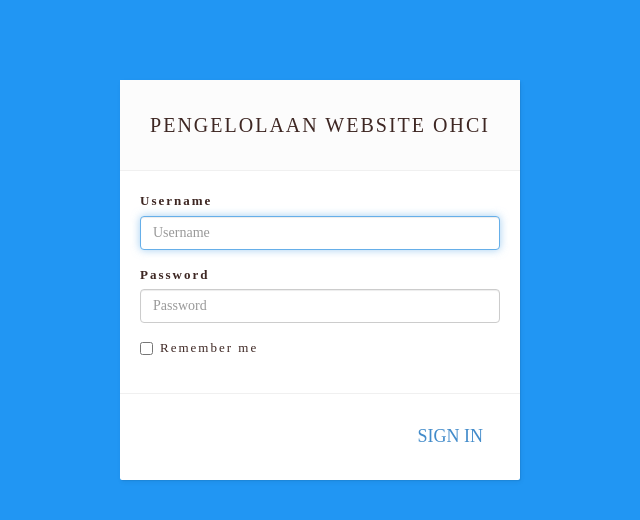
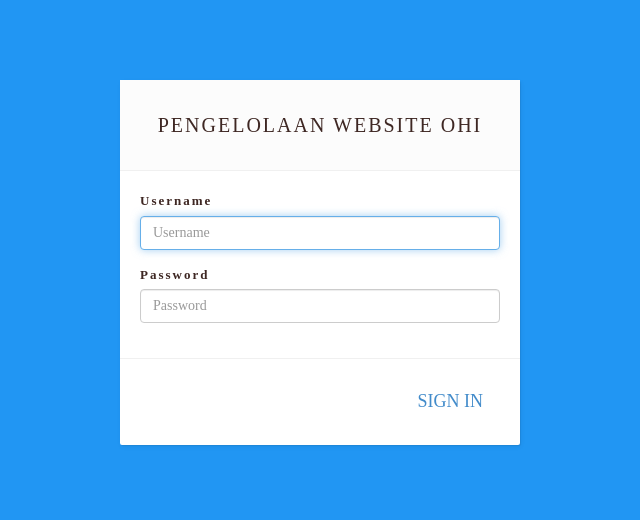
Before and after one commit to crayongenerateon/ohi, a CodeIgniter app: page /database/manage/auth/login in a window 1280 px wide. Shown: the top 520 px of the page, without its empty margins (320-960 px from the left). Run offline with CodeIgniter, Linux system fonts and the light colour scheme; some web fonts are replaced.

Commit message:
ganti title OHI

```diff
--- a/application/views/manage/auth/login.php
+++ b/application/views/manage/auth/login.php
@@ -4,7 +4,7 @@
 	<meta charset="utf-8">
 	<meta http-equiv="X-UA-Compatible" content="IE=edge">
 	<meta name="viewport" content="width=device-width, initial-scale=1">
-	<title>PMOI | Login</title>
+	<title>OHI | Login</title>
   <link rel="shortcut icon" href="<?php echo base_url('media/template/media/images/ico/logo2.png') ?>">
   <link href="<?php echo base_url('media/css/bootstrap.min.css');?>" rel="stylesheet">
   <link href="<?php echo base_url('media/css/login.css');?>" rel="stylesheet">
@@ -17,7 +17,7 @@
     <div class="card bordered z-depth-2" style="margin:0% auto; max-width:400px;">
       <div class="card-header">
         <div class="brand-logo">
-          PENGELOLAAN WEBSITE OHCI
+          PENGELOLAAN WEBSITE OHI
         </div>
       </div>
       <?php echo form_open(current_url(), array('role'=>'form', 'class'=>'form-signin')); ?>
@@ -35,13 +35,13 @@
           <label for="inputPassword" class="control-label">Password</label>
           <input type="password" name="password" class="form-control" placeholder="Password" required>
         </div>
-        <div class="form-group">
+       <!--  <div class="form-group">
           <div class="checkbox">
             <label>
               <input type="checkbox" name="remember"> Remember me
             </label>
           </div>
-        </div>
+        </div> -->
       </div>
       <div class="card-action clearfix">
         <div class="pull-right">
```
